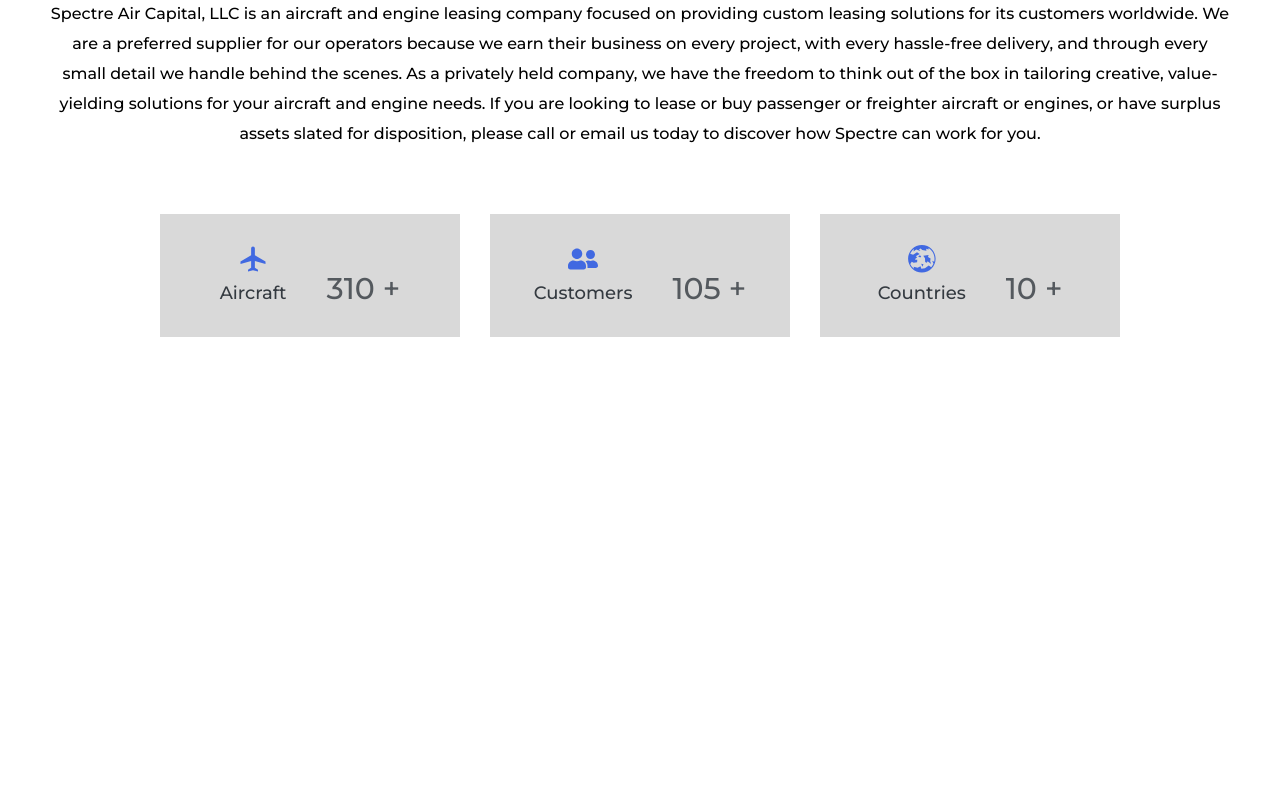
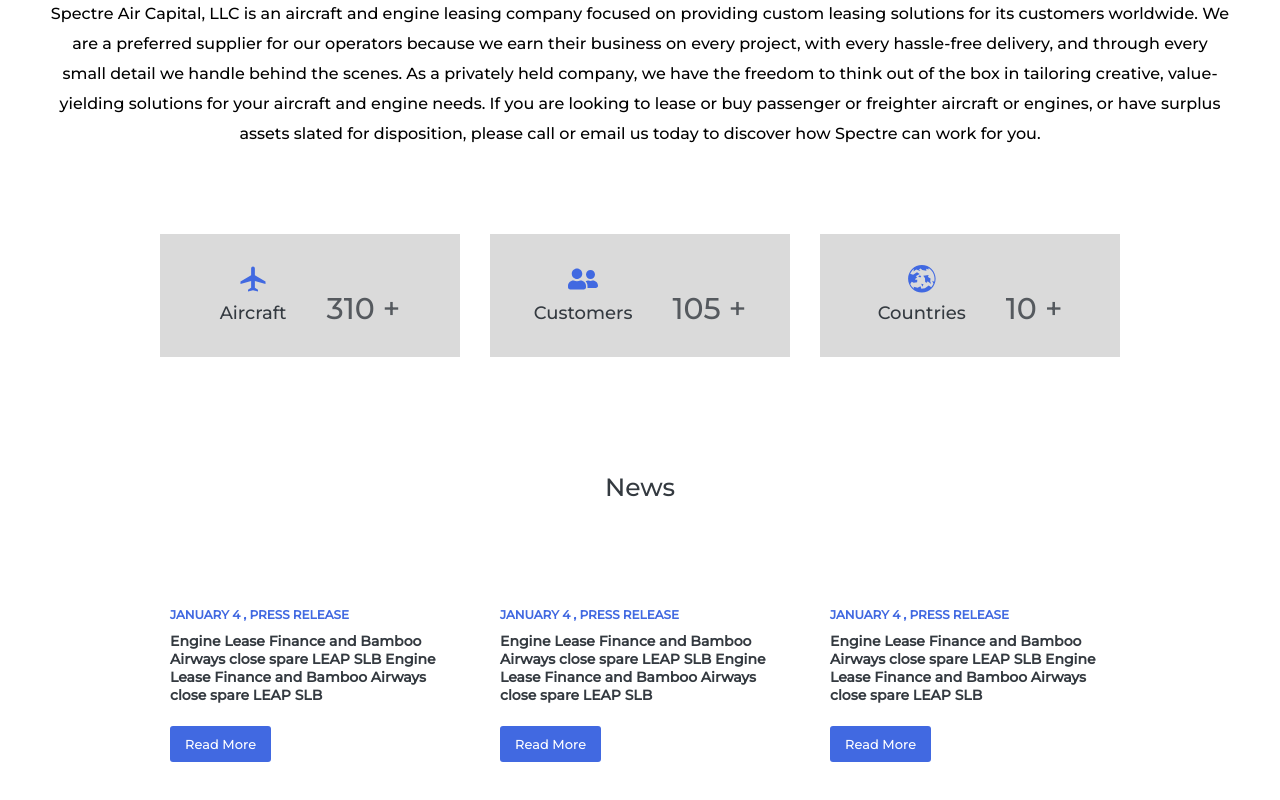
Before and after one commit to porosh2002/Spectre-Air-Capital, a React (Create React App) app: page / in a window 1280 px wide. Shown: the part 871-1671 px from the top of the page. Before the commit the page ends 1273 px from the top, so only its background shows below. Built offline with nearby package versions, Linux system fonts and the light colour scheme.

Commit message:
update voi

```diff
--- a/src/App.css
+++ b/src/App.css
@@ -81,7 +81,7 @@
 }
 /* EXP */
 .EXP{
-margin:50px 0px;
+margin:70px 0px;
 }
 .ExpCards{
 text-align: center;
@@ -91,7 +91,7 @@
   padding:30px 0px;
   margin:15px;
   width:300px;
-  background-color:#cfcfcfc7;
+  background-color:#cfcfcfc5;
   color: royalblue;
   font-size: 30px;
 }
@@ -108,3 +108,40 @@
 font-size:30px;
 opacity:.8;
 }
+/* News Card */
+.News{
+  margin:70px 0px;
+  text-align: center;
+}
+.NewsCard{
+  width:280px;
+  display: inline-block;
+  padding:20px 10px;
+  margin:15px;
+  text-align: left;
+  font-weight:bold;
+  transition:.5s;
+}
+.NewsCard:hover{
+  background-color: #d3d3d3;
+  transition:.5s;
+}
+.NewsDate{
+  font-size:12px;
+  color:royalblue;
+  margin: 0px 0px 10px 0px;
+}
+.NewsDes{
+  font-size: 14px;
+  color: #343a40;
+  margin-bottom:30px;
+}
+.NewsBtn{
+  text-decoration: none;
+  font-size:13px;
+  padding:10px 15px;
+  background-color:royalblue;
+  color: #fff;
+  border-radius:3px;
+  font-weight:500;
+}
--- /dev/null
+++ b/src/Components/News/News.js
@@ -0,0 +1,17 @@
+import React from 'react'
+import NewsCard from './NewsCard'
+
+function News() {
+    return (
+<div style={{marginTop:"100px"}}>
+<p className='SectionTitle'>News</p>
+        <div className='News'>
+            <NewsCard />
+            <NewsCard />
+            <NewsCard />
+        </div>
+</div>
+    )
+}
+
+export default News
--- /dev/null
+++ b/src/Components/News/NewsCard.js
@@ -0,0 +1,14 @@
+import React from 'react'
+import {Link} from 'react-router-dom';
+export default function NewsCard() {
+    return (
+<div className='NewsCard'>
+<p className='NewsDate'>JANUARY 4 , PRESS RELEASE</p>
+        <p className='NewsDes'>
+        Engine Lease Finance and Bamboo Airways close spare LEAP SLB
+        Engine Lease Finance and Bamboo Airways close spare LEAP SLB
+        </p>
+        <Link className='NewsBtn' to='#'>Read More</Link>
+</div>
+    )
+}
--- a/src/Pages/Home.js
+++ b/src/Pages/Home.js
@@ -2,6 +2,7 @@
 import Navigation from '../Components/Navigation/Navigation'
 import AboutUs from '../Pages/AboutUs'
 import Exp from '../Components/EXP/Exp'
+import News from '../Components/News/News'
 function Home() {
     return (
         <div>
@@ -16,6 +17,7 @@
         </div>
         <AboutUs />
         <Exp />
+        <News />
         </div>
     )
 }
```
Also changed, not shown: 1 other file (tests, documents, lock files or other folders).
